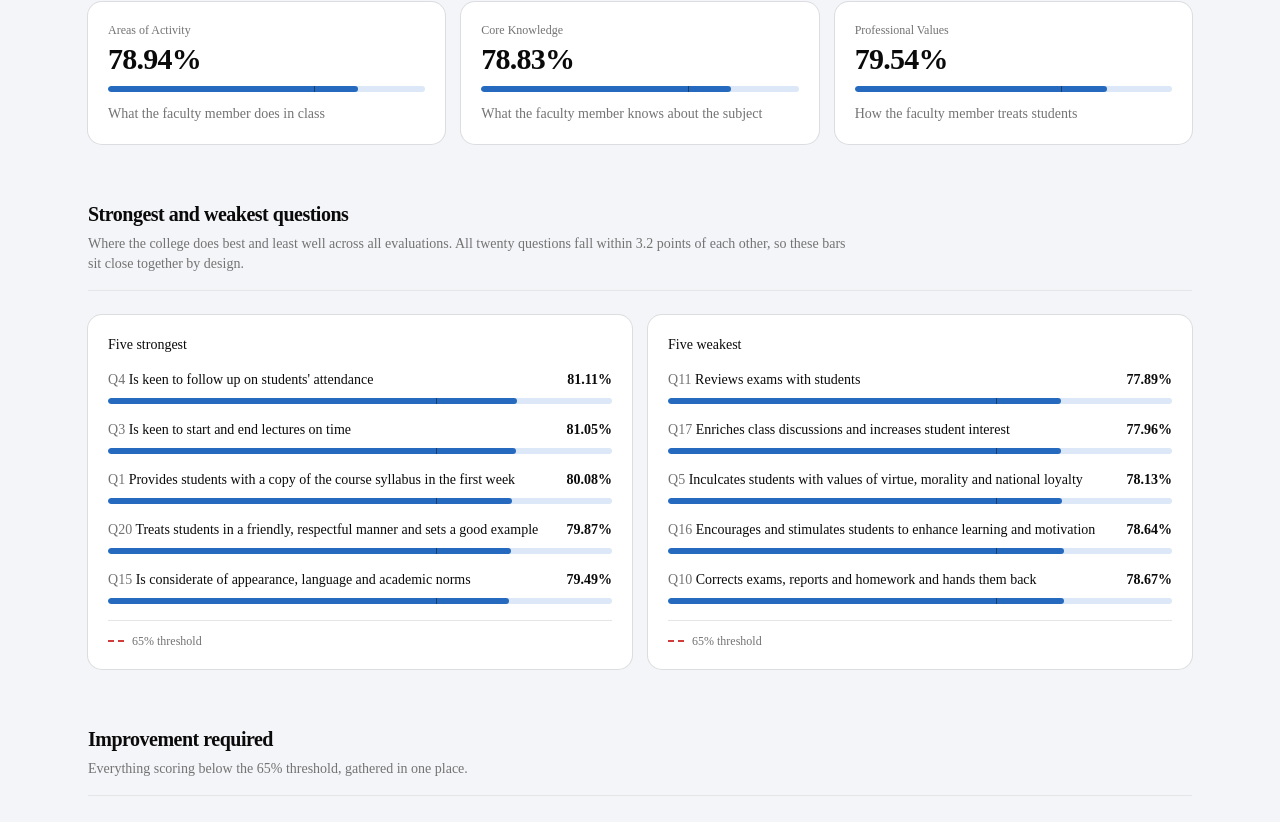
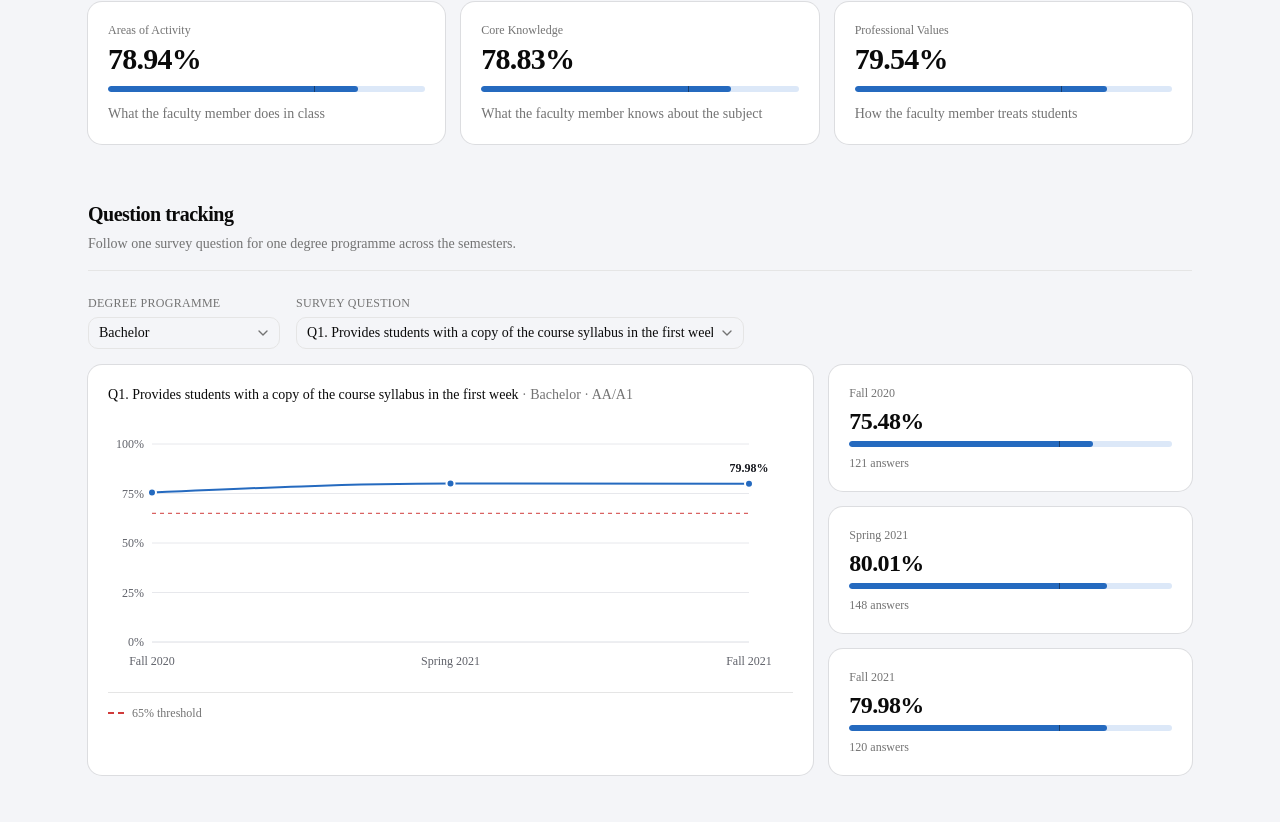
Before and after one commit to kaymansour/teaching-evaluation-dashboard, a Next.js app: page /overview in a window 1280 px wide. Shown: the part 5556-6378 px from the top of the page. Built offline with nearby package versions, Linux system fonts and the light colour scheme.

Commit message:
some chanes on overview

```diff
--- a/components/dashboard/overview-report.tsx
+++ b/components/dashboard/overview-report.tsx
@@ -84,38 +84,6 @@ import type {
   QuestionTracking,
 } from "@/types/metrics";
 
-// The strongest / weakest question lists
-function QuestionList({
-  items,
-  target,
-}: {
-  items: [string, { score: number | null }][];
-  target: number;
-}) {
-  return (
-    <ol className="space-y-4">
-      {items.map(([number, result]) => (
-        <li key={number}>
-          <div className="flex items-baseline justify-between gap-4">
-            <span className="text-sm leading-snug">
-              <span className="font-medium tabular-nums text-muted-foreground">
-                Q{number}
-              </span>{" "}
-              {QUESTION_TEXT[number]}
-            </span>
-            <span className="shrink-0 text-sm font-semibold tabular-nums">
-              {showScore(result.score)}
-            </span>
-          </div>
-          <div className="mt-2">
-            <Meter score={result.score} target={target} className="h-1.5" />
-          </div>
-        </li>
-      ))}
-    </ol>
-  );
-}
-
 // ---------- The report ----------
 
 export function OverviewReport({
@@ -135,19 +103,12 @@ export function OverviewReport({
     a[0].localeCompare(b[0])
   );
 
+  // Only the weakest question is still named, in the note that stands in
+  // for the improvement table when nothing falls below the threshold.
   const questions = Object.entries(data.byQuestion).sort(
     (a, b) => (b[1].score ?? 0) - (a[1].score ?? 0)
   );
-  const strongest = questions.slice(0, 5);
   const weakest = [...questions].reverse().slice(0, 5);
-
-  // How far apart the best and worst questions actually are
-  const questionSpread =
-    Math.round(
-      ((questions[0]?.[1].score ?? 0) -
-        (questions[questions.length - 1]?.[1].score ?? 0)) *
-        10
-    ) / 10;
 
   const semesterChart = semesters
     .filter((s) => s.score !== null)
@@ -415,23 +376,8 @@ export function OverviewReport({
         </div>
       </section>
 
-      {/* ---------- Requirement 8: best and worst questions ---------- */}
-      <section>
-        <SectionHeader
-          title="Strongest and weakest questions"
-          lede={`Where the college does best and least well across all evaluations. All twenty questions fall within ${questionSpread} points of each other, so these bars sit close together by design.`}
-        />
-
-        <div className="grid gap-4 lg:grid-cols-2">
-          <Panel title="Five strongest" keyItems={[thresholdKey(target)]}>
-            <QuestionList items={strongest} target={target} />
-          </Panel>
-
-          <Panel title="Five weakest" keyItems={[thresholdKey(target)]}>
-            <QuestionList items={weakest} target={target} />
-          </Panel>
-        </div>
-      </section>
+      {/* ---------- Requirement 5: question tracking ---------- */}
+      <QuestionTrackingSection tracking={tracking} target={target} />
 
       {/* ---------- Requirement 4: improvement required ---------- */}
       <section>
@@ -550,8 +496,6 @@ export function OverviewReport({
         </div>
       </section>
 
-      {/* ---------- Requirement 5: question tracking ---------- */}
-      <QuestionTrackingSection tracking={tracking} target={target} />
     </div>
   );
 }
```
